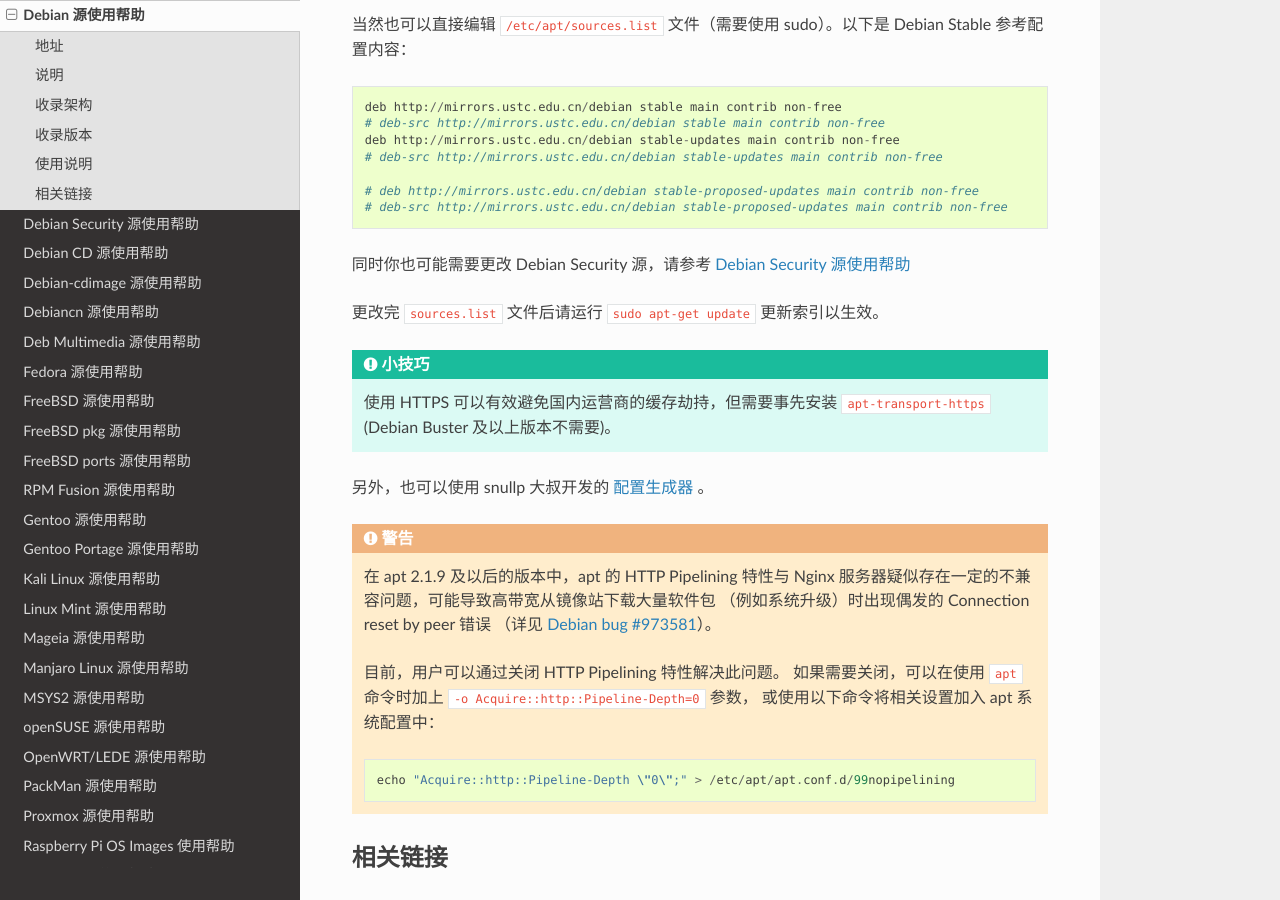
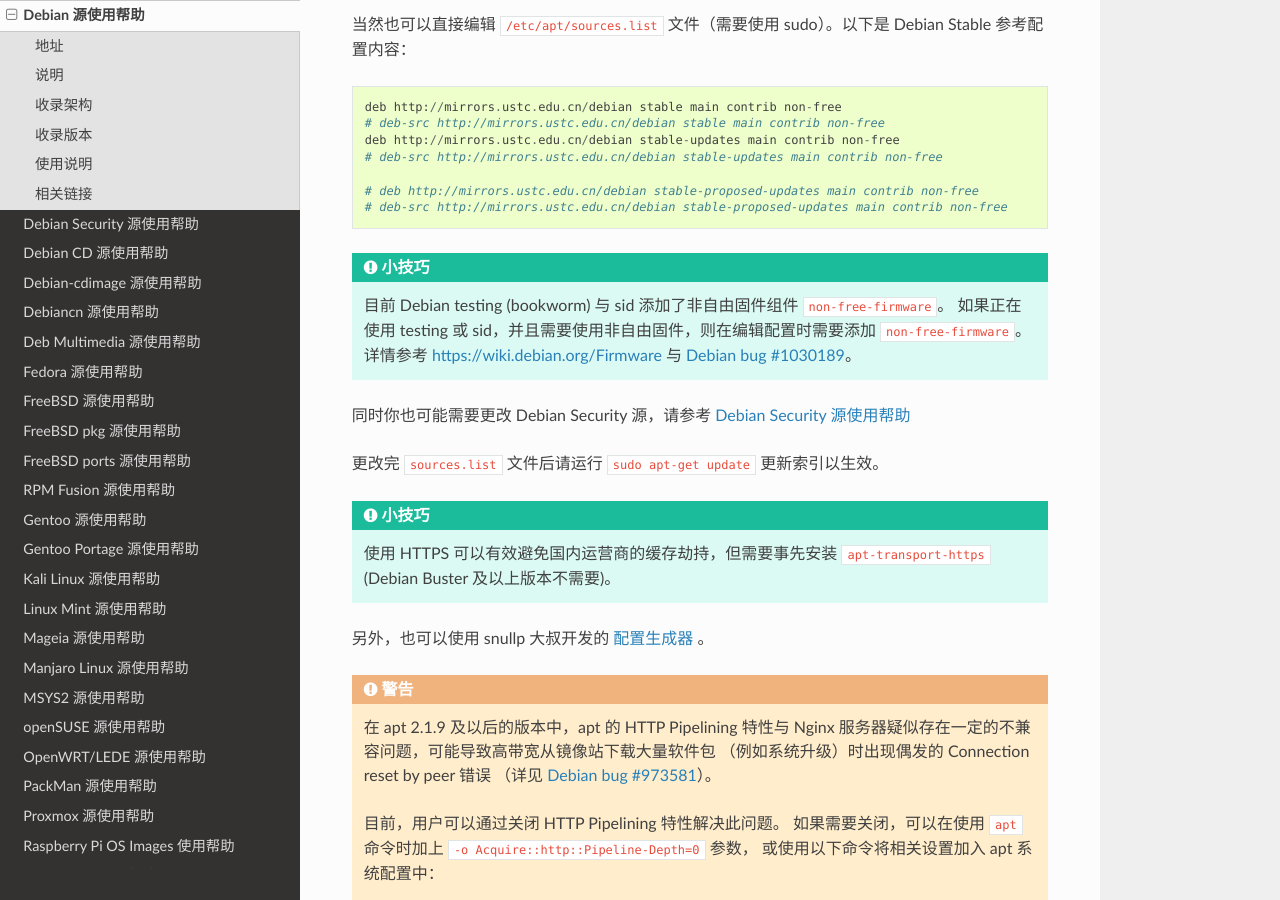
Before and after one commit to ustclug/mirrorhelp, a Sphinx documentation site: the page built from source/debian.rst, in a window 1280 px wide and 900 px high, scrolled down 980 px. Built offline with Sphinx 7.4.7 and the Read the Docs theme 2.0.0, drawn with Linux system fonts in a browser that asks for light colours; pages that are not in the unit, such as notebooks, are missing from menus.

Commit message:
debian: add non-free-firmware

```diff
--- a/source/debian.rst
+++ b/source/debian.rst
@@ -53,6 +53,11 @@
     # deb http://mirrors.ustc.edu.cn/debian stable-proposed-updates main contrib non-free
     # deb-src http://mirrors.ustc.edu.cn/debian stable-proposed-updates main contrib non-free
 
+.. tip::
+    目前 Debian testing (bookworm) 与 sid 添加了非自由固件组件 ``non-free-firmware``。
+    如果正在使用 testing 或 sid，并且需要使用非自由固件，则在编辑配置时需要添加 ``non-free-firmware``。
+    详情参考 https://wiki.debian.org/Firmware 与 `Debian bug #1030189 <https://bugs.debian.org/cgi-bin/bugreport.cgi?bug=1030189>`_。
+
 同时你也可能需要更改 Debian Security 源，请参考 :doc:`debian-security`
 
 更改完 :file:`sources.list` 文件后请运行 ``sudo apt-get update`` 更新索引以生效。
```
